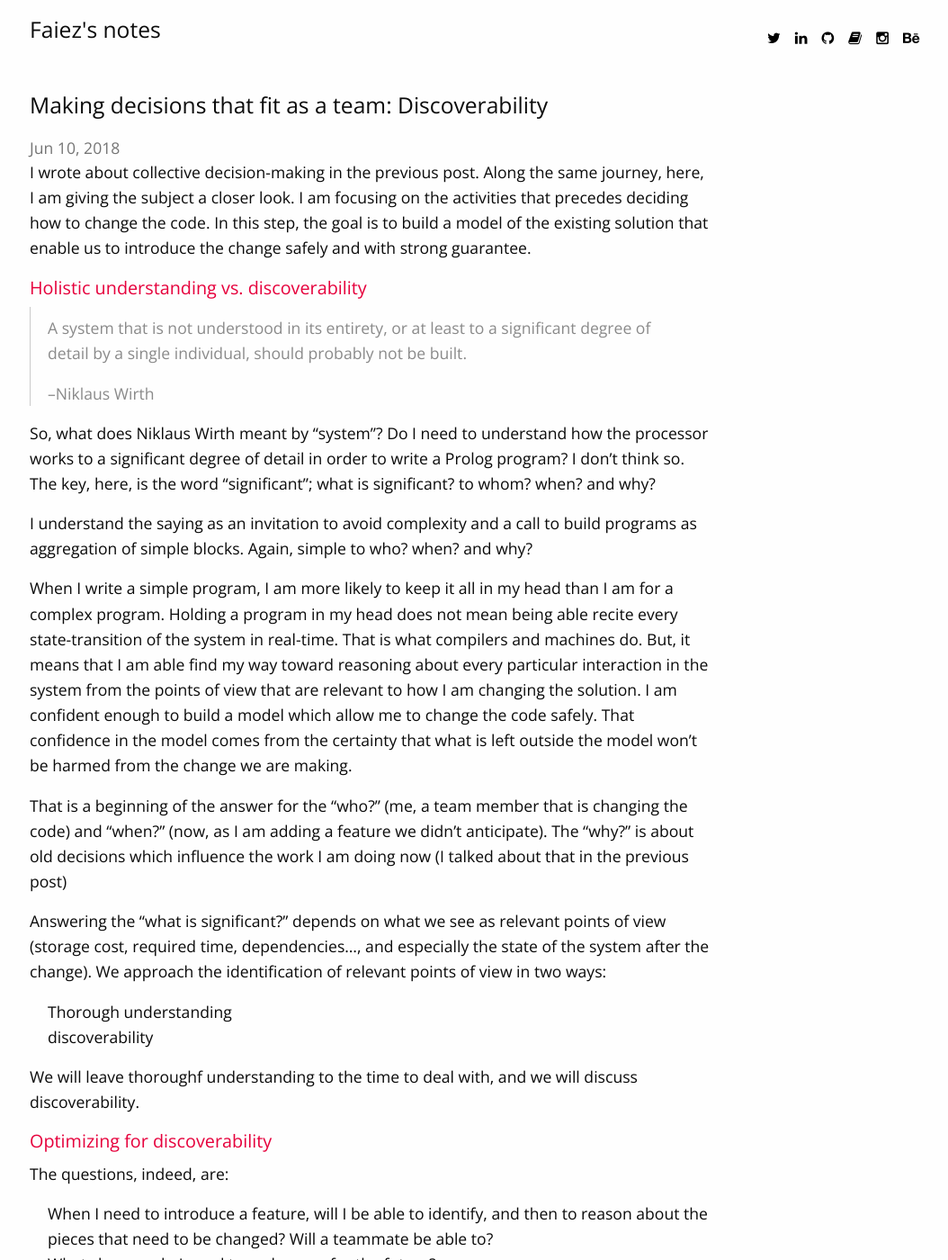
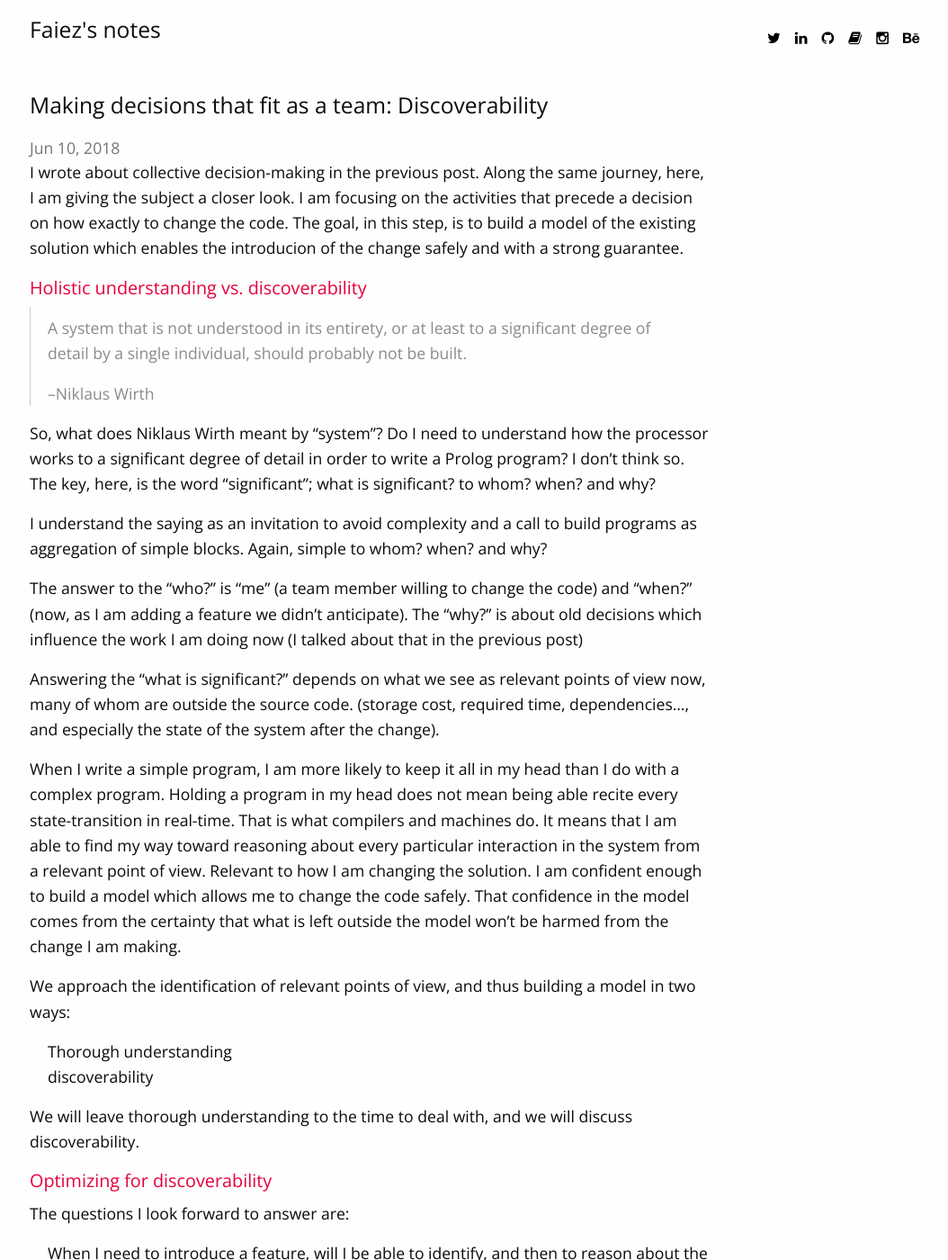
Before and after one commit to haresfaiez/haresfaiez.github.io, a Jekyll site: the page built from _posts/2018-06-10-making-decisions-that-fit-discoverability.md, in a window 1280 px wide and 1400 px high. Shown: the whole window at 90% size, without its empty margins (102-1156 px from the left). Built offline with Jekyll 4.4.1, drawn with Linux system fonts in a browser that asks for light colours; comment, search, counter and statistics services are not loaded; some of the changed text lies outside the part shown.

Commit message:
Improve the last post

```diff
--- a/_posts/2018-06-10-making-decisions-that-fit-discoverability.md
+++ b/_posts/2018-06-10-making-decisions-that-fit-discoverability.md
@@ -8,9 +8,10 @@ tags: featured
 
 I wrote about collective decision-making in the previous post.
 Along the same journey, here, I am giving the subject a closer look.
-I am focusing on the activities that precedes deciding how to change the code.
-In this step, the goal is to build a model of the existing solution that enable
-us to introduce the change safely and with strong guarantee.
+I am focusing on the activities that precede a decision on how exactly to
+change the code.
+The goal, in this step, is to build a model of the existing solution which enables
+the introducion of the change safely and with a strong guarantee.
 
 ## Holistic understanding vs. discoverability
 
@@ -25,42 +26,45 @@ I don't think so.
 The key, here, is the word "significant"; what is significant? to whom? when? and why?
 
 I understand the saying as an invitation to avoid complexity and a call to build programs
-as aggregation of simple blocks. Again, simple to who? when? and why?
+as aggregation of simple blocks. Again, simple to whom? when? and why?
 
-When I write a simple program, I am more likely to keep it all in my head than I am for
-a complex program.
-Holding a program in my head does not mean being able recite every state-transition
-of the system in real-time. That is what compilers and machines do.
-But, it means that I am able find my way toward reasoning about every particular interaction in the
-system from the points of view that are relevant to how I am changing the solution.
-I am confident enough to build a model which allow me to change the code safely.
-That confidence in the model comes from the certainty that what is left outside the model won't
-be harmed from the change we are making.
-
-That is a beginning of the answer for the "who?" (me, a team member that is changing the code)
+The answer to the "who?" is "me" (a team member willing to change the code)
 and "when?" (now, as I am adding a feature we didn't anticipate).
 The "why?" is about old decisions which influence the work I am doing now (I talked about that
 in the previous post)
 
-Answering the "what is significant?" depends on what we see as relevant points of view
+Answering the "what is significant?" depends on what we see as relevant points of view now, many
+of whom are outside the source code.
 (storage cost, required time, dependencies..., and especially the state of the system after
 the change).
-We approach the identification of relevant points of view in two ways:
+
+When I write a simple program, I am more likely to keep it all in my head than I do with
+a complex program.
+Holding a program in my head does not mean being able recite every state-transition
+in real-time. That is what compilers and machines do.
+It means that I am able to find my way toward reasoning about every particular interaction in the
+system from a relevant point of view.
+Relevant to how I am changing the solution.
+I am confident enough to build a model which allows me to change the code safely.
+That confidence in the model comes from the certainty that what is left outside the model won't
+be harmed from the change I am making.
+
+We approach the identification of relevant points of view, and thus building a model in two ways:
 
  * Thorough understanding
  * discoverability
 
-We will leave thoroughf understanding to the time to deal with, and we will discuss discoverability.
+We will leave thorough understanding to the time to deal with, and we will discuss discoverability.
 
 ## Optimizing for discoverability
-The questions, indeed, are:
+The questions I look forward to answer are:
 
-  - When I need to introduce a feature, will I be able to
+  * When I need to introduce a feature, will I be able to
      identify, and then to reason about the pieces that need to be changed?
      Will a teammate be able to?
-  - What changes do I need to make easy for the future?
-  - Do I really need to do a refactoring or start the next task?
-  - Do I really need to eliminate duplication? When? What if it doing so
+  * What changes do I need to make easy for the future?
+  * Do I really need to do a refactoring or start the next task?
+  * Do I really need to eliminate duplication? When? What if it doing so
     make reasoning about bigger parts more complex? What if I am sure that I won't be
     touching that code for a long time? What if that exact part is formally verified?
 
@@ -81,15 +85,16 @@ others.
 
 ## Abstraction as a support for discoverability
 There is no abstraction in vacuum.
-We cannot talk about "abstraction" or "an" abstraction, only a level of abstraction.
-I cannot come in and point to a microservice and shout out "This is a very good abstraction?"
+We cannot talk about "an" abstraction, only "a level" of abstraction.
+I will come and point to some microservice and shout out "This is a very good abstraction?"
 One cannot just hide a bunch of details down there and call it abstraction.
 
-An important benefit from using mathematical abstractions is that
-you get more premises, and thus levels, about the code for free, which simplify discoverability.
-Not only they simplify reasoning, they give you tools and type systems to help you reason
-about the code.
+An important benefit of using mathematical abstractions is that
+one gets more premises, and thus a whole level or event many levels,
+about the code for free. That simplifies discoverability.
+Not only they simplify reasoning, they give you tools and type checkers that help you reason
+about the source code.
 
 ## Compression as a support for discoverability
 It is about writing the least amount of code to communicate an idea.
-Refactor to compressed code. More knowledge in less code also makes discoverability simple.
+Refactor to compressed code. More knowledge in less code makes discoverability simple.
```
